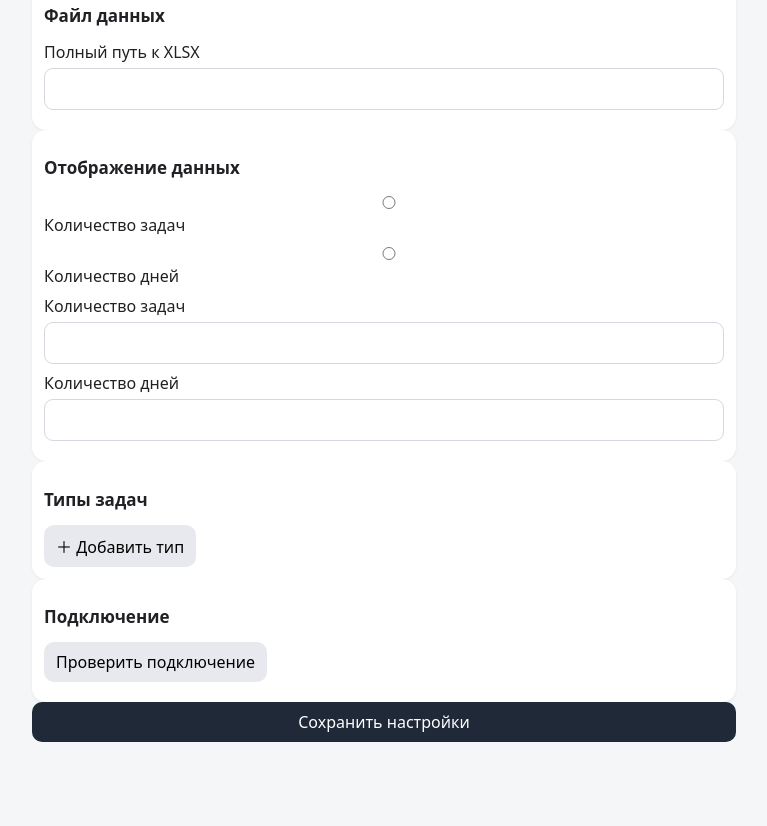
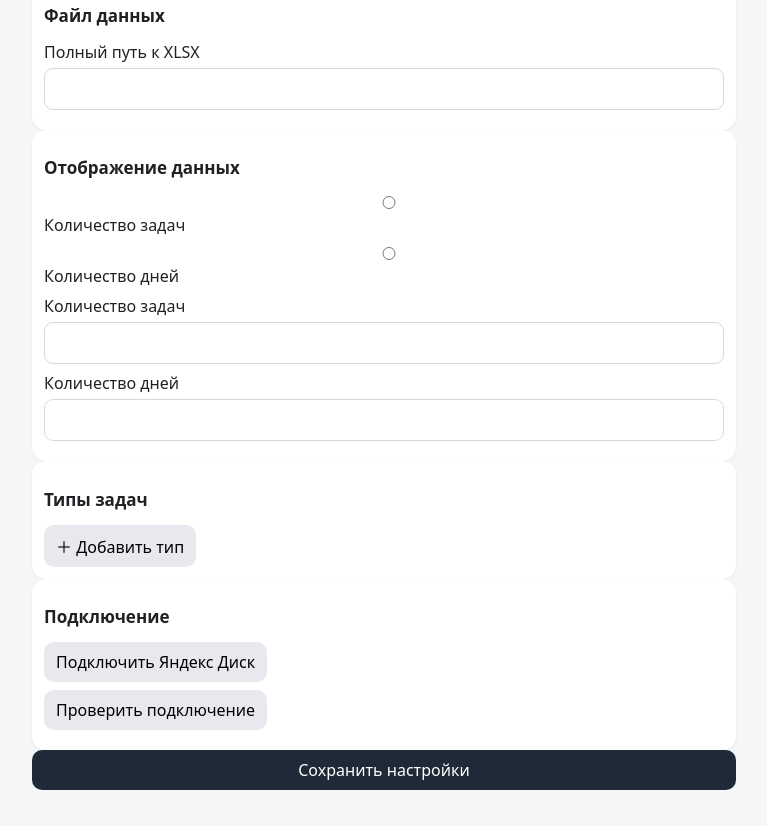
Before and after one commit to severinkrista/photoday, a browser extension: page web-extension/settings.html in a window 1280 px wide. Shown: the part 80-906 px from the top of the page, without its empty margins (256-1023 px from the left). Before the commit the page ends 858 px from the top, so only its background shows below. Drawn offline with Linux system fonts and the light colour scheme.

Commit message:
Add Yandex connection controls

```diff
--- a/web-extension/settings.html
+++ b/web-extension/settings.html
@@ -1 +1 @@
-<!doctype html><html lang="ru"><head><meta charset="utf-8"><meta name="viewport" content="width=device-width,initial-scale=1"><title>Фото дня — Настройки</title><link rel="stylesheet" href="style.css"></head><body class="settings"><main><h1>Настройки</h1><section class="panel"><h2>Файл данных</h2><label>Полный путь к XLSX<input id="diskPath"></label></section><section class="panel"><h2>Отображение данных</h2><label><input id="modeTasks" name="mode" type="radio"> Количество задач</label><label><input id="modeDays" name="mode" type="radio"> Количество дней</label><label>Количество задач<input id="tasks" type="number" min="1"></label><label>Количество дней<input id="days" type="number" min="1"></label></section><section class="panel"><h2>Типы задач</h2><div id="types"></div><button id="addType" type="button">＋ Добавить тип</button></section><section class="panel"><h2>Подключение</h2><button id="testConnection" type="button">Проверить подключение</button><div id="testResult" class="result"></div></section><button id="save" class="primary">Сохранить настройки</button><div id="status" class="result"></div></main><script type="module" src="settings.js"></script></body></html>
+<!doctype html><html lang="ru"><head><meta charset="utf-8"><meta name="viewport" content="width=device-width,initial-scale=1"><title>Фото дня — Настройки</title><link rel="stylesheet" href="style.css"></head><body class="settings"><main><h1>Настройки</h1><section class="panel"><h2>Файл данных</h2><label>Полный путь к XLSX<input id="diskPath"></label></section><section class="panel"><h2>Отображение данных</h2><label><input id="modeTasks" name="mode" type="radio"> Количество задач</label><label><input id="modeDays" name="mode" type="radio"> Количество дней</label><label>Количество задач<input id="tasks" type="number" min="1"></label><label>Количество дней<input id="days" type="number" min="1"></label></section><section class="panel"><h2>Типы задач</h2><div id="types"></div><button id="addType" type="button">＋ Добавить тип</button></section><section class="panel"><h2>Подключение</h2><button id="connect" type="button">Подключить Яндекс Диск</button><div id="connectionStatus" class="result"></div><button id="testConnection" type="button">Проверить подключение</button><div id="testResult" class="result"></div></section><button id="save" class="primary">Сохранить настройки</button><div id="status" class="result"></div></main><script type="module" src="settings.js"></script></body></html>
```
